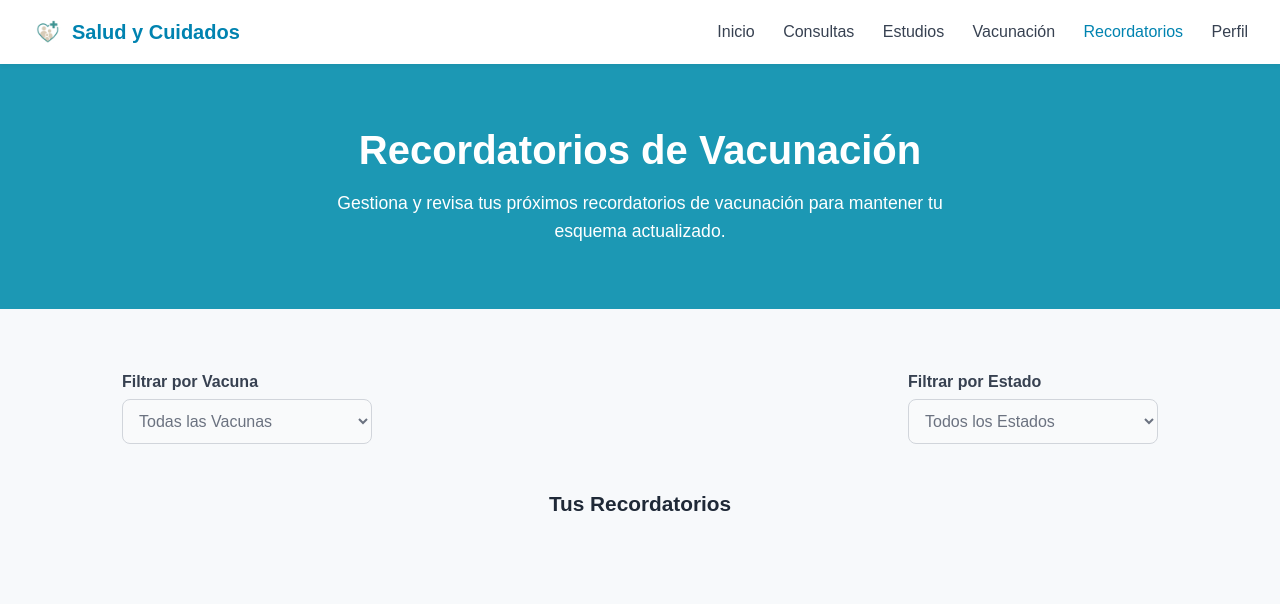
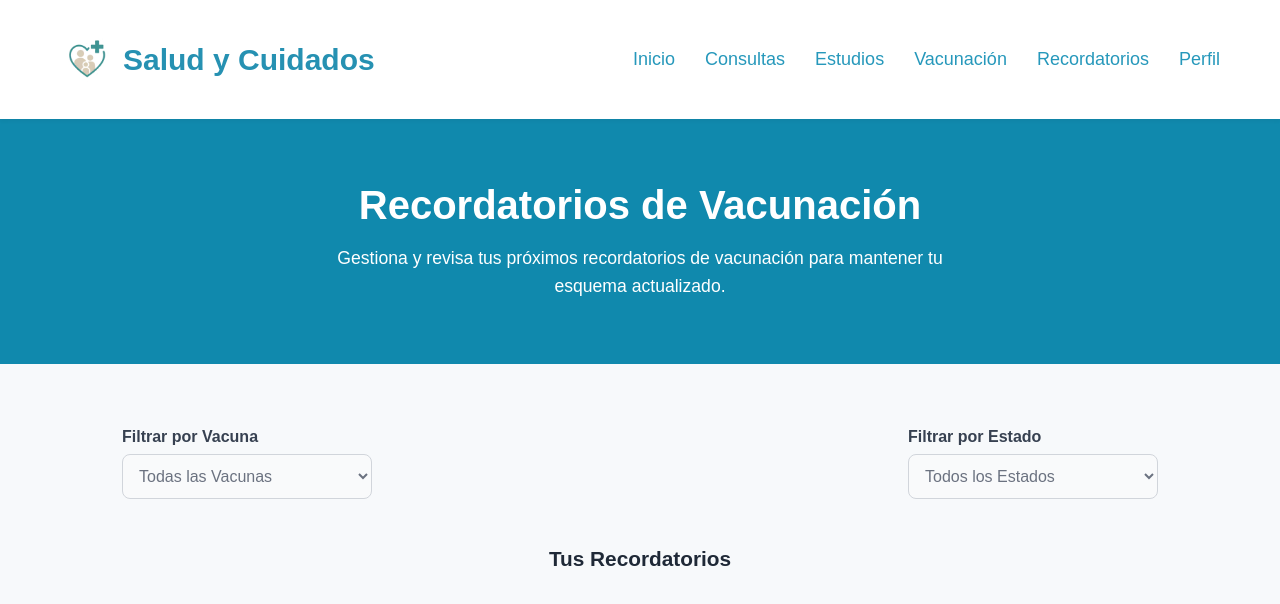
Before and after one commit to AndresAlexandroAvinaZaragoza/MedCard, a PHP site: page /CardMed/recordatoriosVacunacion.php in a window 1280 px wide. Shown: the top 604 px of the page. Run offline with PHP 8.4, Linux system fonts and the light colour scheme; some web fonts are replaced.

Commit message:
Vista completa sin terminar 2

```diff
--- a/consultas.php
+++ b/consultas.php
@@ -13,7 +13,7 @@
             <img src="img/logo 1.avif" alt="Logo Salud y Cuidados">
             <h1>Salud y Cuidados</h1>
         </div>
-        <nav>
+        <nav class="menu">
             <a href="#">Inicio</a>
             <a href="#">Consultas</a>
             <a href="#">Estudios</a>
--- a/perfil.php
+++ b/perfil.php
@@ -14,7 +14,7 @@
       <span>Salud y Cuidados</span>
     </div>
     <nav>
-      <a href="#">Inicio</a>
+      <a href="http://localhost/CardMed/index.php#">Inicio</a>
       <a href="#">Consultas</a>
       <a href="#">Estudios</a>
       <a href="#">Vacunación</a>
--- a/vistaConsulta.css
+++ b/vistaConsulta.css
@@ -14,7 +14,7 @@ body {
     display: flex;
     justify-content: space-between;
     align-items: center;
-    padding: 15px 60px;
+    padding: 4rem 60px;
     box-shadow: 0 1px 5px rgba(0,0,0,0.1);
 }
 
@@ -32,6 +32,10 @@ body {
     color: #178aad;
     font-size: 1.4rem;
     font-weight: 700;
+}
+
+.menu{
+  font-size: large;
 }
 
 .navbar nav a {
--- a/vistaRecordatoriosVacunacion.css
+++ b/vistaRecordatoriosVacunacion.css
@@ -17,25 +17,37 @@ body {
   justify-content: space-between;
   align-items: center;
   background-color: #ffffff;
-  padding: 1rem 2rem;
+  padding: 2rem 60px;
   box-shadow: 0 2px 4px rgba(0,0,0,0.05);
   position: sticky;
   top: 0;
   z-index: 10;
 }
 
+.navbar nav a {
+    margin-left: 25px;
+    text-decoration: none;
+    color: #2698bb;
+    font-weight: 500;
+    transition: 0.3s;
+}
+
 .logo {
   display: flex;
   align-items: center;
   font-weight: 700;
-  font-size: 1.25rem;
-  color: #0083b0;
+  font-size: 30px;
+  color: #2691b2;
 }
 
 .logo-img {
-  width: 32px;
-  height: 32px;
+  width: 55px;
+  height: 55px;
   margin-right: 8px;
+}
+
+.menu{
+  font-size: large;
 }
 
 .menu a {
@@ -46,14 +58,11 @@ body {
   transition: color 0.2s ease;
 }
 
-.menu a:hover,
-.menu a.active {
-  color: #0083b0;
-}
+
 
 /* ---------- HERO SECTION ---------- */
 .hero {
-  background-color: #1c98b4;
+  background-color: #1089ad;
   color: white;
   text-align: center;
   padding: 4rem 1rem;
```
Also changed, not shown: vistaIndex.css (+6 -6 lines).
